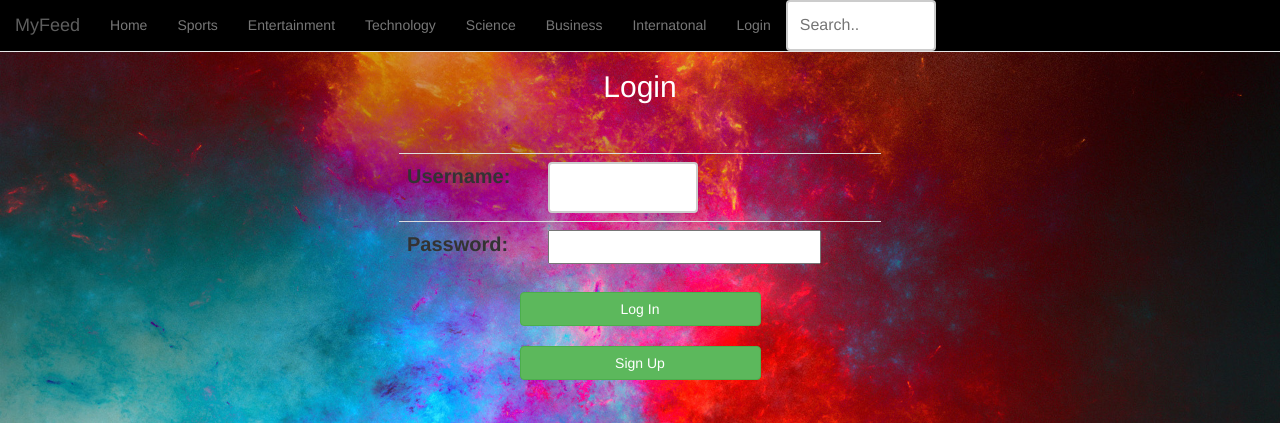
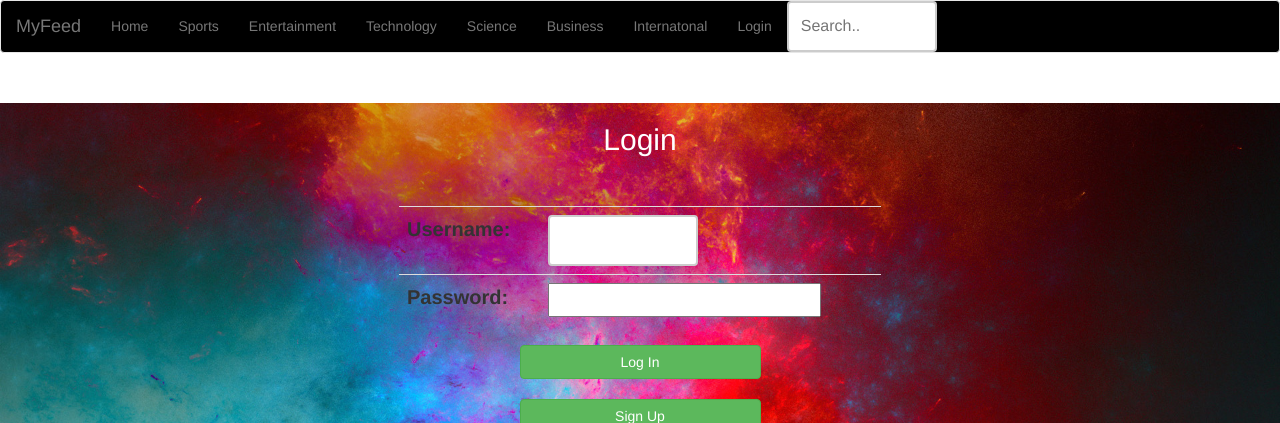
Before and after one commit to Aslam16/Myfeed, a Django app: page /login/ in a window 1280 px wide. Shown: the top 423 px of the page. Run offline with Django 3.2, Linux system fonts and the light colour scheme; some libraries are stand-ins or nearby versions.

Commit message:
to the start no fix top

```diff
--- a/MyFeedapp/templates/basePageDisplay.html
+++ b/MyFeedapp/templates/basePageDisplay.html
@@ -40,7 +40,7 @@
 <body>
     <div id="loader"></div>
     <div id="menu" style="display:none;">
-    <nav  class="navbar navbar-default navbar-fixed-top" style="background:rgb(0,0,0);">
+    <nav  class="navbar navbar-default" style="background:rgb(0,0,0);">
         <div class="container-fluid" >
             <div class="navbar-header">
                 <a class="navbar-brand" href="#">MyFeed</a>
```
